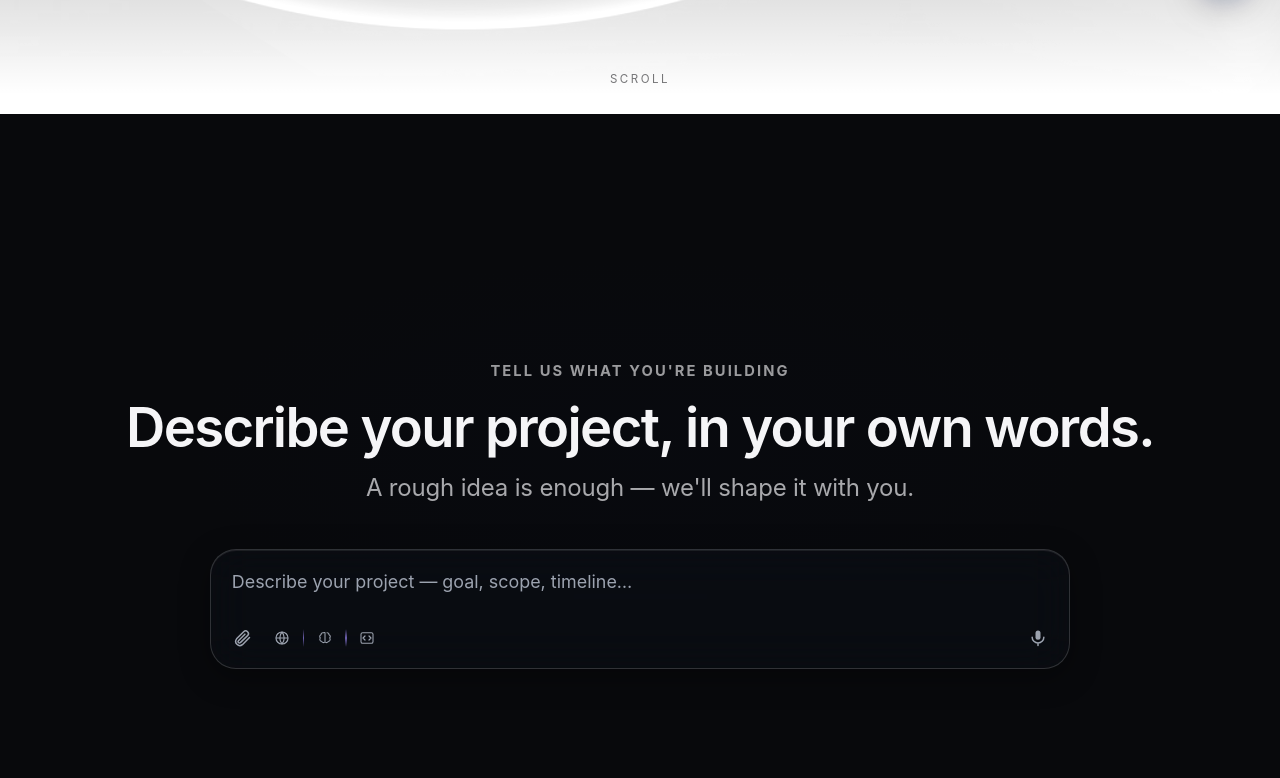
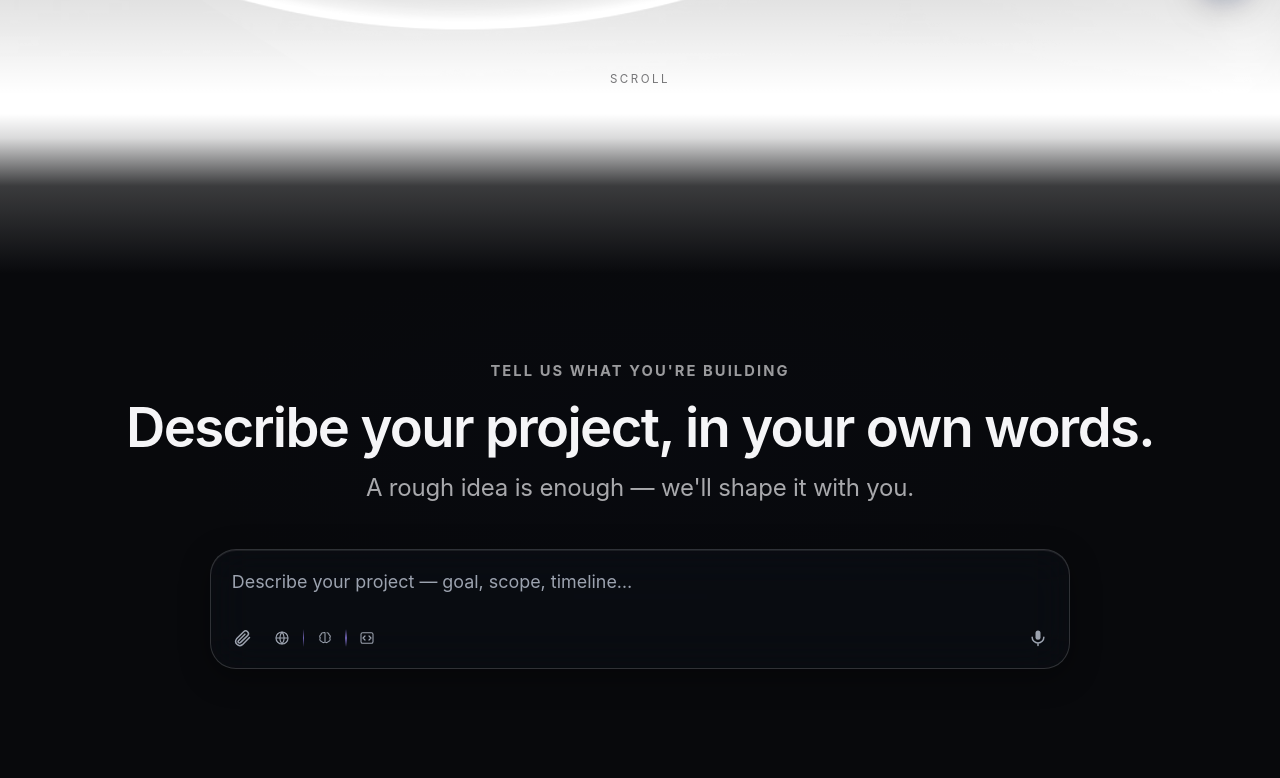
Before and after one commit to Revlient/revwebsite-main, a Next.js app: page / in a window 1280 px wide. Shown: the part 782-1560 px from the top of the page. Built offline with nearby package versions, Linux system fonts and the light colour scheme.

Commit message:
Blend the hero foot into the chat section so the white→black seam disappears
The chat backdrop vignette now fades from pure white at its top
edge through grey into the section's dark interior over the first
~20% of height, picking up where the hero gradient leaves off.

```diff
--- a/app/globals.css
+++ b/app/globals.css
@@ -2611,13 +2611,15 @@ html.js .reveal.is-visible {
   inset: 0;
   pointer-events: none;
   background:
-    /* top + bottom fade into the page bg so the section joins
-       seamlessly to whatever sits above and below */
+    /* top fades from the hero's white foot through grey into the
+       section's dark interior; bottom returns to the page bg so the
+       next section joins seamlessly */
     linear-gradient(
       180deg,
-      var(--bg) 0%,
-      var(--bg) 4%,
-      transparent 18%,
+      #ffffff 0%,
+      rgba(255, 255, 255, 0.85) 3%,
+      rgba(120, 120, 120, 0.45) 9%,
+      transparent 20%,
       transparent 78%,
       var(--bg) 100%
     ),
```
